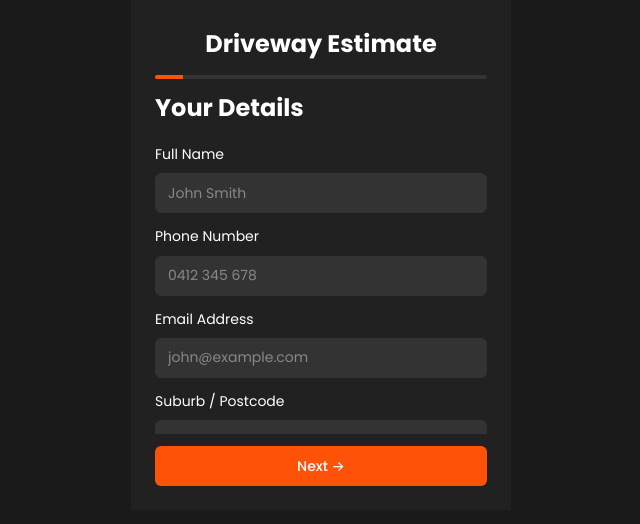
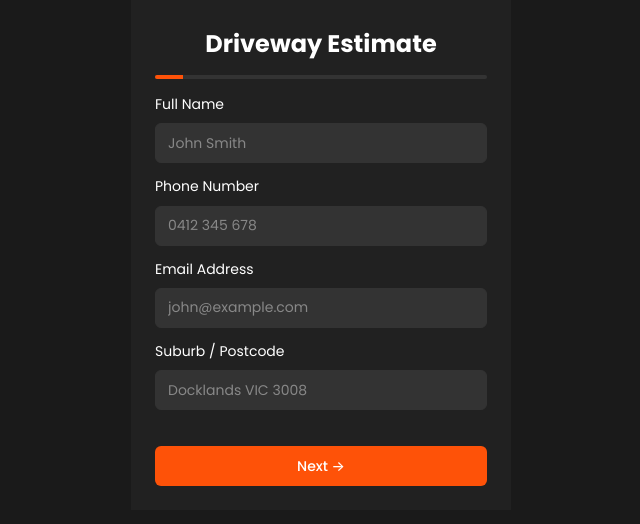
Before and after one commit to reecen9696/concretecalculator, a React (Vite) app: page / in a window 1280 px wide. Shown: the top 524 px of the page, without its empty margins (319-959 px from the left). Built offline with nearby package versions, Linux system fonts and the light colour scheme; no server answers.

Commit message:
ui: drop 'Your Details' heading from the customer step

```diff
--- a/src/components/steps/CustomerDetailsStep.tsx
+++ b/src/components/steps/CustomerDetailsStep.tsx
@@ -6,7 +6,6 @@ export function CustomerDetailsStep({ errors }: { errors: StepErrors }) {
   const { customer, setCustomer } = useFormStore();
   return (
     <div className="form-section">
-      <h2>Your Details</h2>
       <Field
         label="Full Name"
         name="name"
```
